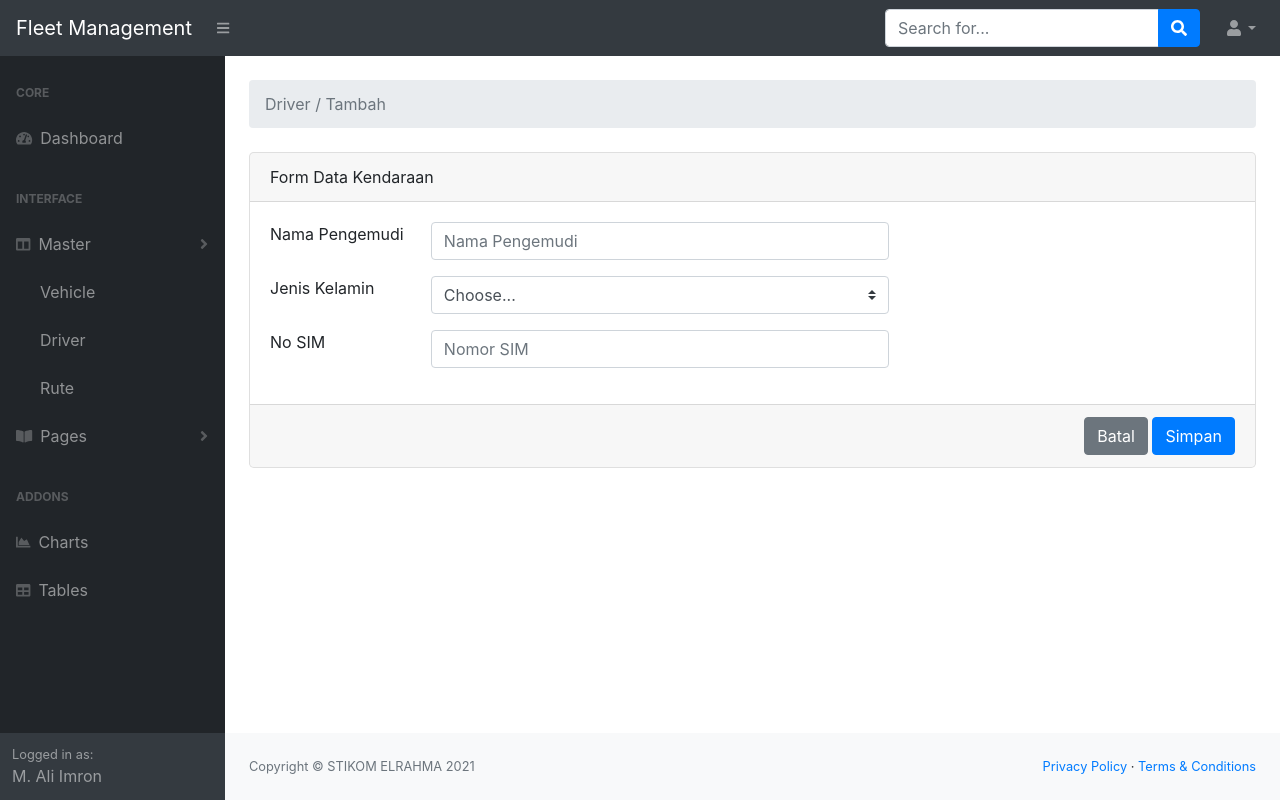
After one commit to lienux/fleet, a CodeIgniter app: page /stikom_elrahma/index.php/driver/tambah in a window 1280 px wide. The commit adds this page. Run offline with CodeIgniter, Linux system fonts and the light colour scheme; a user stored in the database is signed in; some libraries are stand-ins or nearby versions.

```diff
--- a/application/controllers/Driver.php
+++ b/application/controllers/Driver.php
@@ -6,6 +6,7 @@ class Driver extends CI_Controller {
 	public function __construct(){
 		parent::__construct();
 		$this->load->library('parser');
+		$this->load->model('Mod_driver','mDriver');
 
 		if($this->session->userdata('logged_in') == FALSE){
 			redirect("login");
@@ -17,8 +18,88 @@ class Driver extends CI_Controller {
 		$data = array(
 			'breadcrumb' => 'Vehicle'
 		);
-		$data['page'] = $this->load->view('page/pengemudi/list',array(),true);
+		$res = $this->mDriver->get();
+		$data['page'] = $this->load->view('page/pengemudi/list',array('list_data'=>$res),true);
 		$this->parser->parse('template/layout_admin',$data);
 	}
 
+	public function tambah()
+	{
+		$data = array(
+			'breadcrumb' => 'Driver / Tambah',
+	        'dropdown_master' => ''
+		);
+		$data['page'] = $this->load->view('page/pengemudi/form',array(),true);
+		$this->parser->parse('template/layout_admin',$data);
+	}
+
+	public function doSimpan()
+	{
+		$name = $this->input->post('txtNama');
+		$jk = $this->input->post('txtJK');
+		$no_sim = $this->input->post('txtSIM');
+
+		$data = array(
+			'name'=>$name,
+			'jk'=>$jk,
+			'no_sim'=>$no_mesin
+		);
+
+		$res = $this->mDriver->simpan($data);
+
+		if ($res > 0) {
+			$this->session->set_flashdata('alert_true', 'collapse');
+			$this->session->set_flashdata('message', 'Alhamdulillah...');
+			redirect('driver');
+		}else{
+			echo "Teu Eucreug";
+		}
+	}
+
+	public function edit($id)
+	{
+		$res = $this->mVehicle->detail($id);
+		$data = array(
+			'breadcrumb' => 'Vehicle / Edit',
+	        'dropdown_master' => ''
+		);
+		$data['page'] = $this->load->view('page/kendaraan/form',array('data_detail'=>$res),true);
+		$this->parser->parse('template/layout_admin',$data);
+	}
+
+	public function doUpdate($id)
+	{
+		$flat_no = $this->input->post('txtFlatNo');
+		$jk = $this->input->post('txtJK');
+		$no_mesin = $this->input->post('txtNoMesin');
+
+		$data = array(
+			'flat_no'=>$flat_no,
+			'jenis_kendaraan'=>$jk,
+			'nomor_mesin'=>$no_mesin
+		);
+
+		$res = $this->mVehicle->update($id,$data);
+
+		if ($res > 0) {
+			$this->session->set_flashdata('alert_true', 'collapse');
+			$this->session->set_flashdata('message', 'Alhamdulillah...');
+			redirect('vehicle');
+		}else{
+			echo "Teu Eucreug";
+		}
+	}
+
+	public function doHapus($id)
+	{
+		$res = $this->mVehicle->hapus($id);
+		if ($res > 0) {
+			$this->session->set_flashdata('alert_true', 'collapse');
+			$this->session->set_flashdata('message', 'Alhamdulillah... Hapus data berhasil');
+			redirect('vehicle');
+		}else{
+			echo "gagal";
+		}
+	}
+
 }
--- /dev/null
+++ b/application/models/Mod_driver.php
@@ -0,0 +1,46 @@
+<?php
+defined('BASEPATH') OR exit('No direct script access allowed');
+
+class Mod_driver extends CI_Model{
+	public function __construct(){
+    	parent::__construct();
+    	$this->load->database();
+	}
+
+	public function get()
+	{
+		$this->db->select('*');
+		$this->db->from('tb_driver');
+		$res = $this->db->get()->result_array();
+
+		return $res;
+	}
+
+	public function detail($id)
+	{
+		$this->db->select('*')
+		->from('tb_driver')
+		->where('id',$id);
+		$res = $this->db->get()->result_array();
+
+		return $res;
+	}
+
+	public function simpan($data)
+	{
+		return $this->db->insert('tb_driver',$data);
+	}
+
+	public function update($id,$data)
+	{
+		$this->db->where('id',$id);
+		$res = $this->db->update('tb_driver',$data);
+		return $res;
+	}
+
+	public function hapus($id)
+	{
+		$this->db->where('id',$id);
+		return $this->db->delete('tb_driver');
+	}
+}
--- a/application/views/page/kendaraan/list.php
+++ b/application/views/page/kendaraan/list.php
@@ -65,10 +65,6 @@
 </div>
 
 <script>
-    setTimeout(function() {
-        $('#alert_flash').addClass('collapse');
-    }, 2000);
-
     function modal_hapus(id){
         $('#btn-hapus').attr('href','<?=base_url();?>vehicle/doHapus/'+id);
         $('#modalHapus').modal('show');
--- /dev/null
+++ b/application/views/page/pengemudi/form.php
@@ -0,0 +1,61 @@
+<?php
+    if (isset($data_detail)) {
+        foreach ($data_detail as $row) {
+            $id = $row['id'];
+            $name = $row['name'];
+            $jk = $row['jk'];
+            $no_sim = $row['nomor_sim'];
+        }
+        $link_do = 'driver/doUpdate/'.$id;
+        $btn_value = 'Update';
+    }else{
+        $name = '';
+        $jk = '';
+        $no_sim = '';
+        $link_do = 'driver/doSimpan';
+        $btn_value = 'Simpan';
+    }
+?>
+<?php echo form_open($link_do); ?>
+    <div class="card rounded-lg">
+        <div class="card-header">Form Data Kendaraan</div>
+        <div class="card-body">
+            <div class="form-row">
+                <div class="col-lg-12 row">
+                    <label class="col-md-2">Nama Pengemudi</label>
+                    <div class="col-md-6">
+                        <div class="form-group">
+                            <input class="form-control" name="txtNama" value="<?=$name;?>" type="text" placeholder="Nama Pengemudi" />
+                        </div>
+                    </div>
+                </div>
+
+                <div class="col-lg-12 row">
+                    <label class="col-md-2">Jenis Kelamin</label>
+                    <div class="col-md-6">
+                        <div class="form-group">
+                            <select class="custom-select" name="txtJK">
+                                <option selected>Choose...</option>
+                                <option value="0">Laki-laki</option>
+                                <option value="1">Perempuan</option>
+                            </select>
+                        </div>
+                    </div>
+                </div>
+
+                <div class="col-lg-12 row">
+                    <label class="col-md-2">No SIM</label>
+                    <div class="col-md-6">
+                        <div class="form-group">
+                            <input class="form-control" name="txtSIM" value="<?=$no_sim;?>" type="text" placeholder="Nomor SIM" />
+                        </div>
+                    </div>
+                </div>
+            </div>
+        </div>
+        <div class="card-footer text-right">
+            <a href="<?php echo base_url();?>driver" class="btn btn-secondary">Batal</a>
+            <input class="btn btn-primary" type="submit" value="<?=$btn_value;?>" />
+        </div>
+    </div>
+</form>
--- a/application/views/template/layout_admin.php
+++ b/application/views/template/layout_admin.php
@@ -115,7 +115,7 @@
                         <ol class="breadcrumb mb-4 mt-4">
                             <li class="breadcrumb-item active">{breadcrumb}</li>
                         </ol>
-                        <div class="alert alert-success mt-4 <?php if($this->session->flashdata('alert_true')==''){echo 'collapse';}else{echo '';};?>" role="alert" id="alert_flash">
+                        <div class="alert alert-danger mt-4 <?php if($this->session->flashdata('alert_true')==''){echo 'collapse';}else{echo '';};?>" role="alert" id="alert_flash">
                             <?php echo $this->session->flashdata('message');?>
                         </div>
                         <?php
@@ -137,6 +137,13 @@
                 </footer>
             </div>
         </div>
+        <?php if($this->session->flashdata('alert_true')!='') { ?>
+            <script>
+                setTimeout(function() {
+                    $('#alert_flash').addClass('collapse');
+                }, 2000);
+            </script>
+        <?php } ?>
         <script src="https://code.jquery.com/jquery-3.5.1.slim.min.js" crossorigin="anonymous"></script>
         <script src="https://cdn.jsdelivr.net/npm/bootstrap@4.5.3/dist/js/bootstrap.bundle.min.js" crossorigin="anonymous"></script>
         <script src="<?=base_url();?>public/plugins/sb-admin/js/scripts.js"></script>
```
Also changed, not shown: application/controllers/Vehicle.php (+22 -0 lines), application/views/page/pengemudi/list.php (+33 -12 lines).
